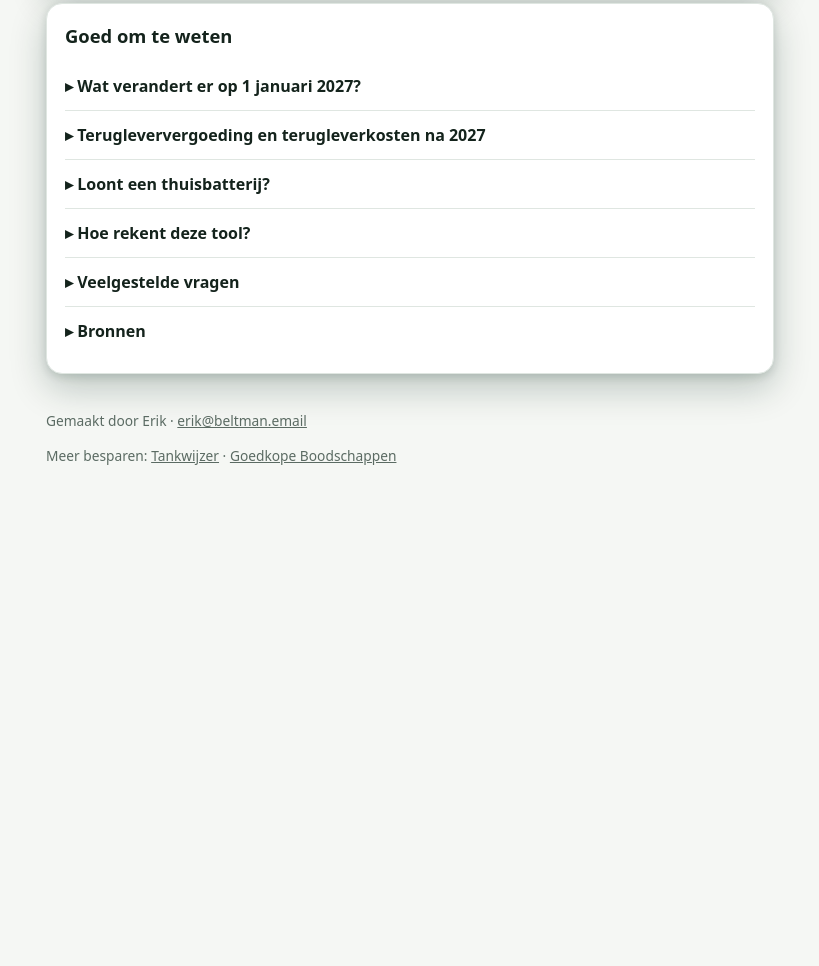
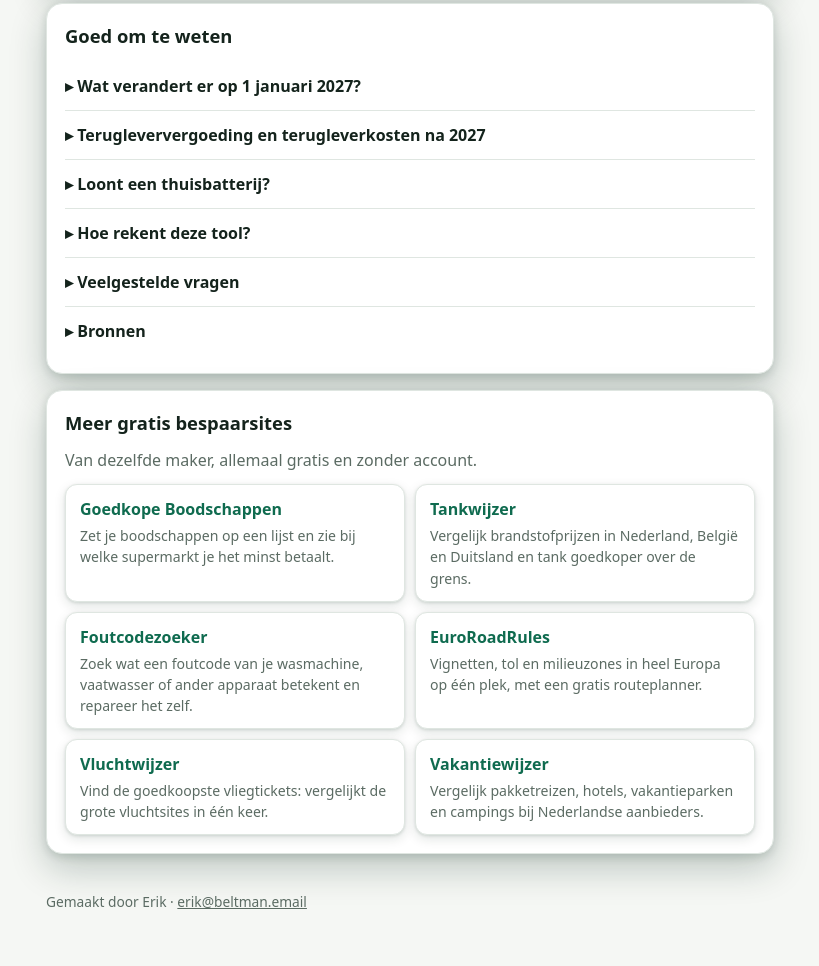
Before and after one commit to djbeltman35-arch/salderingscheck, a plain HTML site: page index.html in a window 1280 px wide. Shown: the part 3368-4334 px from the top of the page, without its empty margins (230-1049 px from the left). Before the commit the page ends 3888 px from the top, so only its background shows below. Drawn offline with Linux system fonts and the light colour scheme.

Commit message:
Links naar de andere bespaarsites met korte uitleg
Co-Authored-By: Claude Opus 5.5 <noreply@anthropic.com>
Claude-Session: https://claude.ai/code/session_01Lxu2CxsC2cRVNPZdvrtPAm

```diff
--- a/index.html
+++ b/index.html
@@ -152,6 +152,12 @@ details[open] summary::before{content:"▾ ";}
 .todo li{margin-bottom:4px}
 .todo b{color:#ffd54a}
 .todo-cta{display:inline-block;color:#fff;font-weight:700;text-decoration:underline;text-underline-offset:3px}
+.sitegrid{display:grid;grid-template-columns:1fr 1fr;gap:10px;margin-top:12px}
+@media (max-width:520px){.sitegrid{grid-template-columns:1fr}}
+.site{display:flex;flex-direction:column;gap:4px;padding:12px 14px;border:1px solid var(--line);border-radius:12px;background:var(--card);box-shadow:var(--shadow-sm);text-decoration:none;color:var(--ink);transition:transform .15s,box-shadow .15s}
+.site:hover{transform:translateY(-2px);box-shadow:var(--shadow)}
+.site b{color:var(--brand)}
+.site span{font-size:.88rem;color:var(--muted)}
 .facts{padding-left:20px;margin:0}
 .facts li{margin-bottom:6px;font-size:.95rem}
 .tabletitle{font-size:1rem;margin:16px 0 8px}
@@ -375,9 +381,21 @@ footer a{color:var(--muted)}
     </details>
   </section>
 
+  <section class="card" aria-labelledby="h-meer">
+    <h2 id="h-meer">Meer gratis bespaarsites</h2>
+    <p class="sub">Van dezelfde maker, allemaal gratis en zonder account.</p>
+    <div class="sitegrid">
+      <a class="site" href="https://boodschappenvergelijk.nl/"><b>Goedkope Boodschappen</b><span>Zet je boodschappen op een lijst en zie bij welke supermarkt je het minst betaalt.</span></a>
+      <a class="site" href="https://goedkopertanken.netlify.app/"><b>Tankwijzer</b><span>Vergelijk brandstofprijzen in Nederland, België en Duitsland en tank goedkoper over de grens.</span></a>
+      <a class="site" href="https://foutcodezoeker.nl/"><b>Foutcodezoeker</b><span>Zoek wat een foutcode van je wasmachine, vaatwasser of ander apparaat betekent en repareer het zelf.</span></a>
+      <a class="site" href="https://euroroadrules.eu/nl/"><b>EuroRoadRules</b><span>Vignetten, tol en milieuzones in heel Europa op één plek, met een gratis routeplanner.</span></a>
+      <a class="site" href="https://vluchtwijzer.netlify.app/"><b>Vluchtwijzer</b><span>Vind de goedkoopste vliegtickets: vergelijkt de grote vluchtsites in één keer.</span></a>
+      <a class="site" href="https://vakantietoppers.netlify.app/"><b>Vakantiewijzer</b><span>Vergelijk pakketreizen, hotels, vakantieparken en campings bij Nederlandse aanbieders.</span></a>
+    </div>
+  </section>
+
   <footer>
     <p>Gemaakt door Erik · <a href="mailto:erik@beltman.email">erik@beltman.email</a></p>
-    <p class="sites">Meer besparen: <a href="https://goedkopertanken.netlify.app/">Tankwijzer</a> · <a href="https://boodschappenvergelijk.nl/">Goedkope Boodschappen</a></p>
     <p id="disclosure" class="hidden">Sommige links zijn partnerlinks. Sluit je via zo'n link iets af, dan krijgen wij een kleine vergoeding. Jij betaalt niets extra en het verandert onze berekening niet.</p>
   </footer>
 </main>
--- a/sw.js
+++ b/sw.js
@@ -1,5 +1,5 @@
 /* Salderingscheck service worker: offline werken, altijd eerst de nieuwste versie proberen */
-var CACHE = 'salderingscheck-v4';
+var CACHE = 'salderingscheck-v5';
 var BESTANDEN = ['/', '/index.html', '/calc.js', '/app.js', '/manifest.webmanifest', '/icons/icon.svg', '/icons/icon-192.png', '/icons/icon-512.png'];
 self.addEventListener('install', function (e) {
   e.waitUntil(caches.open(CACHE).then(function (c) { return c.addAll(BESTANDEN); }).then(function () { return self.skipWaiting(); }));
```
